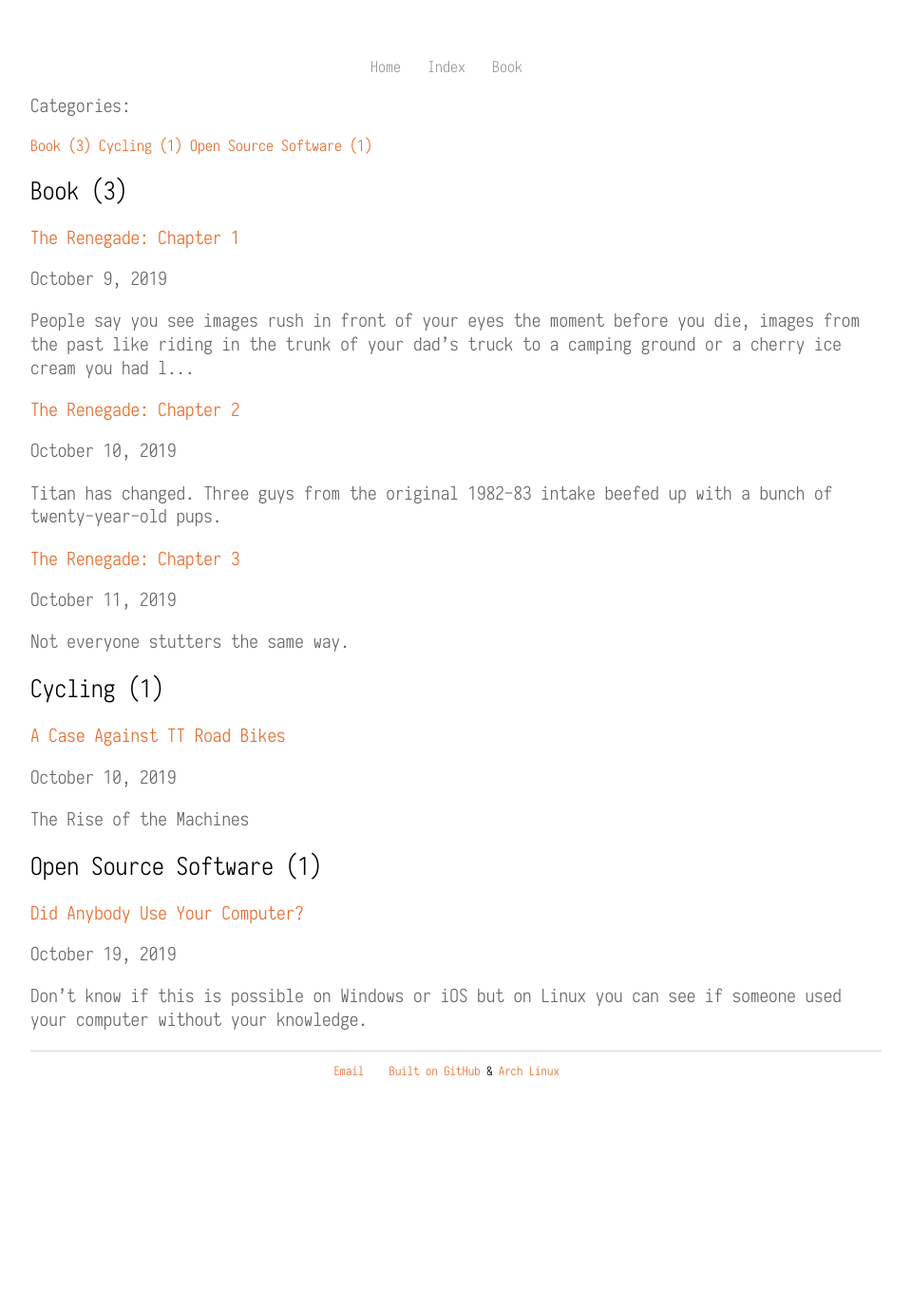
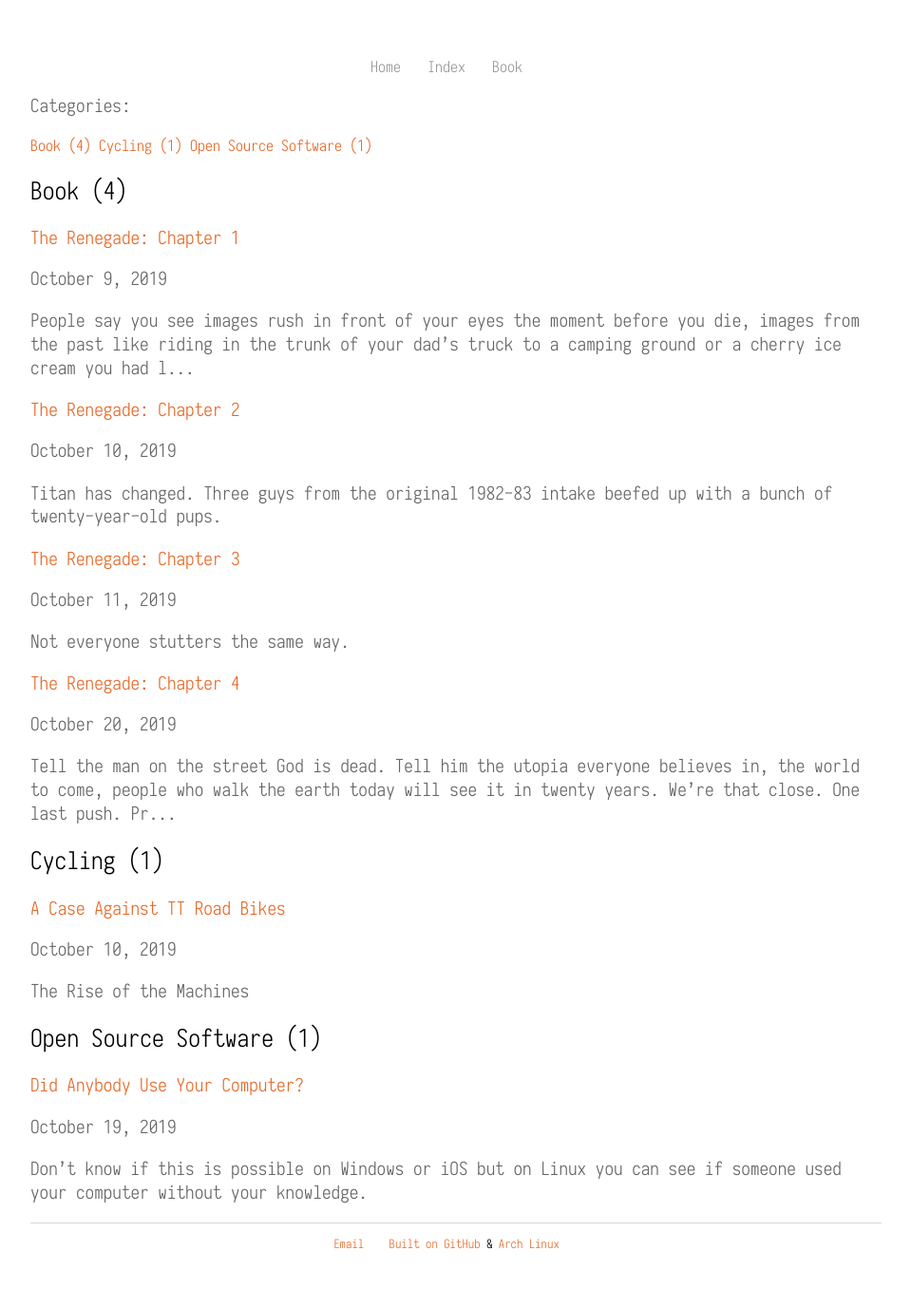
Before and after one commit to nkrzv/nkrzv.github.io, a Jekyll site: the page built from blog/index.html, in a window 1280 px wide. Shown: the whole page at 95% size, without its empty margins (160-1119 px from the left). Built offline with Jekyll 4.4.1, drawn with Linux system fonts in a browser that asks for light colours; before the commit the page ends 1195 px from its top, so only the background shows below that.

Commit message:
Update 2019-10-21-the-renegade-ch04.md

```diff
--- a/_posts/2019-10-21-the-renegade-ch04.md
+++ b/_posts/2019-10-21-the-renegade-ch04.md
@@ -1,4 +1,9 @@
-# Chapter 4
+---
+layout: post
+title: "The Renegade: Chapter 4"
+categories: [Book]
+date: 2019-10-20
+---
 
 Tell the man on the street God is dead. Tell him the utopia everyone believes in, the world to come, people who walk the earth today will see it in twenty years. We’re that close. One last push. Premier Khrushchev said in the 1960s, we’ll build communism by 1980. Make them believe.
 
```
